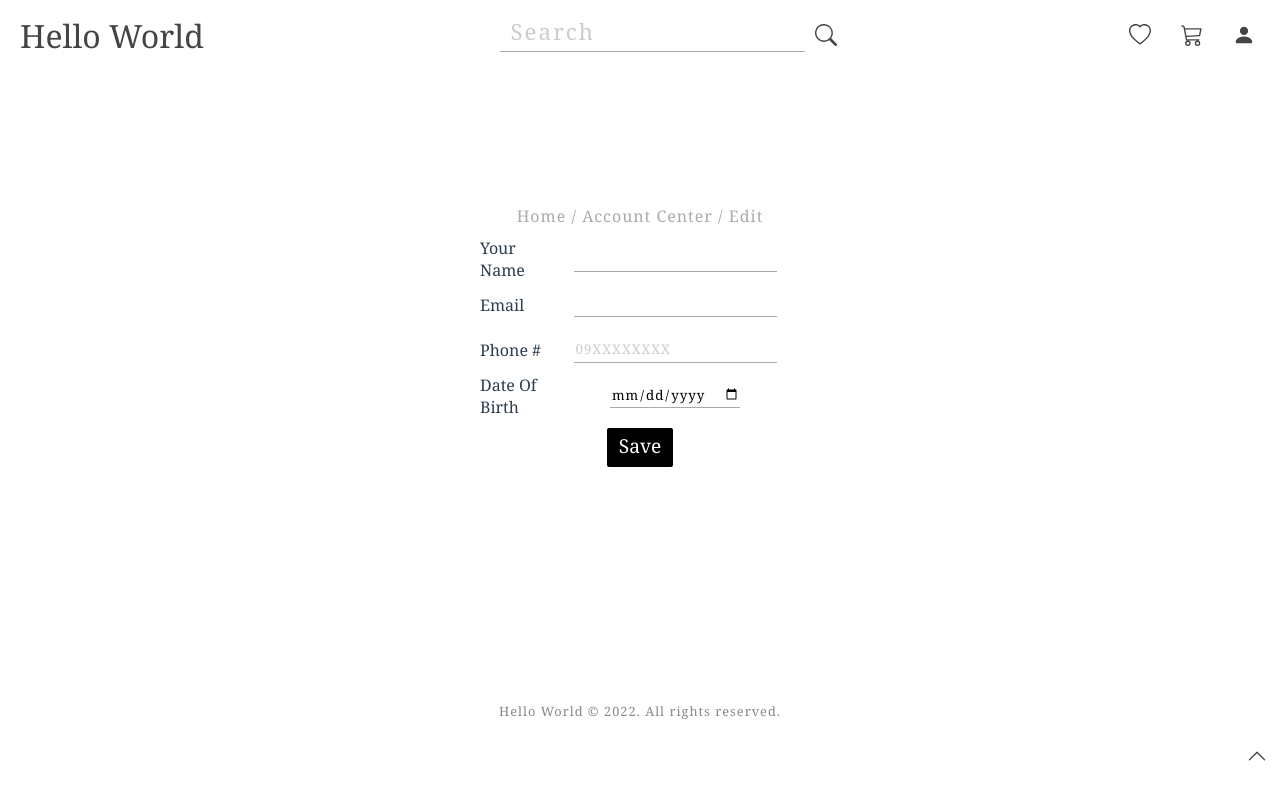
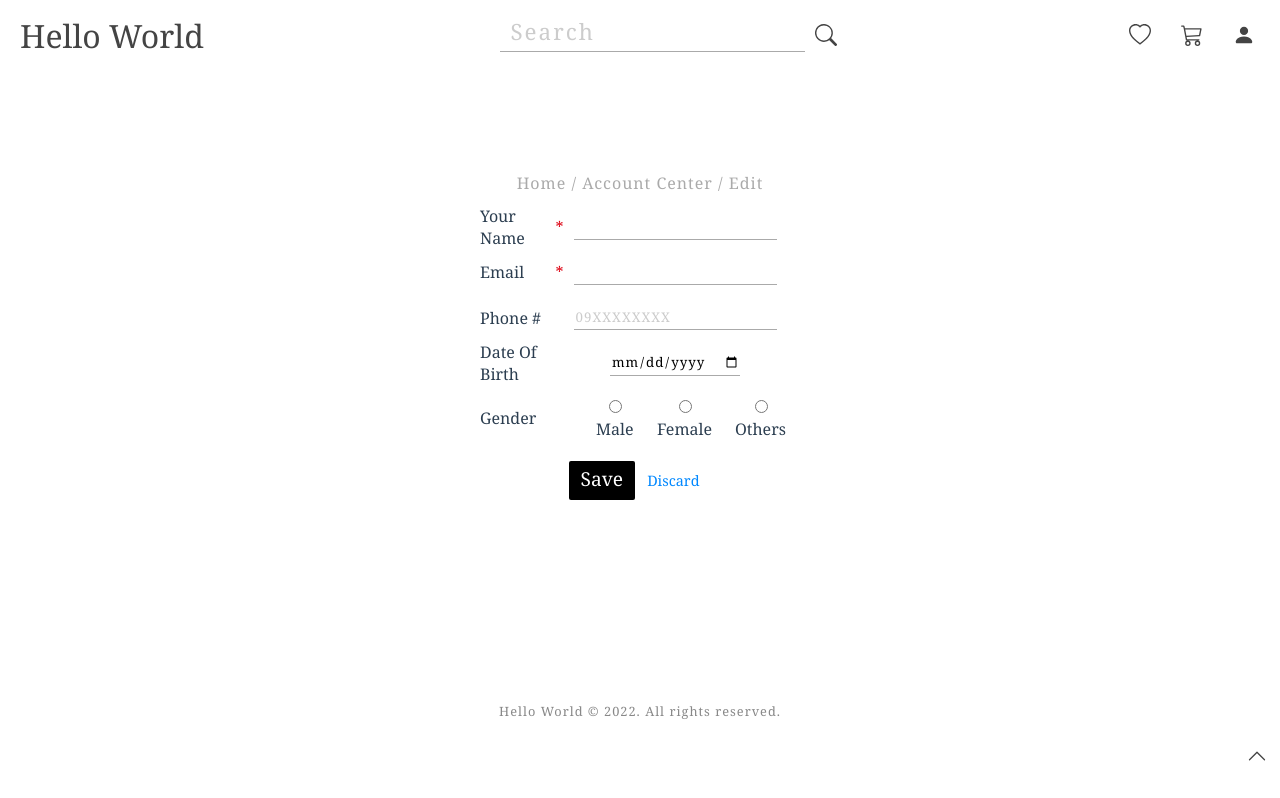
Before and after one commit to Jamison-Chen/my_online_shop, a Vue app: page /account-center/edit in a window 1280 px wide. Built offline with nearby package versions, Linux system fonts and the light colour scheme; no server answers.

Commit message:
Complete EditProfilePage

```diff
--- a/src/components/FormInput.vue
+++ b/src/components/FormInput.vue
@@ -11,6 +11,7 @@
       :class="{ 'should-alert': setting.shouldAlert }"
       :disabled="setting.disabled"
       @input="(e) => updateValue(e, setting.inputName)"
+      @change="(e) => updateValue(e, setting.inputName)"
       :value="initialValue"
       :size="inputSize"
     />
--- a/src/views/ChangePasswordPage.vue
+++ b/src/views/ChangePasswordPage.vue
@@ -11,11 +11,6 @@
       @clickSubmitButton="submit"
     />
   </div>
-  <MessageBox
-    :isActive="shouldShowMessageBox"
-    :message="successMsg"
-    type="success"
-  />
 </template>
 
 <script lang="ts">
@@ -23,13 +18,12 @@ import { defineComponent } from "vue";
 import store from "@/store";
 import CurrentPathBar from "@/components/CurrentPathBar.vue";
 import AccountForm from "@/components/AccountsForm.vue";
-import MessageBox from "@/components/MessageBox.vue";
 import { PageInfo, UserInfoInputSetting } from "@/myInterface";
 
 export default defineComponent({
   name: "ChangePasswordPage",
   store: store,
-  components: { CurrentPathBar, AccountForm, MessageBox },
+  components: { CurrentPathBar, AccountForm },
   data() {
     return {
       parentPageList: [
@@ -81,8 +75,6 @@ export default defineComponent({
       } as any,
       pageName: "Change Password" as string,
       alertMessage: "",
-      shouldShowMessageBox: false as boolean,
-      successMsg: "" as string,
     };
   },
   computed: {
@@ -106,17 +98,8 @@ export default defineComponent({
           credentials: "include",
         }).then((resp) => resp.json())) as any
       )["status"];
-      if (status === "succeeded") {
-        this.alertMessage = "";
-        setTimeout(() => {
-          this.successMsg = "Password Updated!";
-          this.shouldShowMessageBox = true;
-          setTimeout(() => {
-            this.shouldShowMessageBox = false;
-            this.$router.replace("/account-center");
-          }, 1500);
-        }, 100);
-      } else {
+      if (status === "succeeded") this.$router.replace("/account-center");
+      else {
         this.alertMessage = status;
         if (status === "wrong password") {
           this.formData.current_password = "";
--- a/src/views/EditProfilePage.vue
+++ b/src/views/EditProfilePage.vue
@@ -1,9 +1,10 @@
 <template>
   <div id="edit-profile-page">
     <CurrentPathBar :parentPageList="fullPathList" />
-    <div class="input-table">
+    <div class="main">
+      <div class="text-input-table">
         <FormInput
-        v-for="eachSetting in fieldsSettings"
+          v-for="eachSetting in textInputSettings"
           :key="eachSetting.inputName"
           :setting="eachSetting"
           :initialValue="originalFormData[eachSetting.inputName]"
@@ -11,10 +12,39 @@
           @input="updateValue($event)"
         />
       </div>
+      <div id="gender-input-row">
+        <span>Gender</span>
+        <label for="gender" v-for="each in genderOptios" :key="each">
+          <input
+            type="radio"
+            name="gender"
+            :value="each"
+            :checked="each === originalFormData.gender"
+            v-model="updatedFormData.gender"
+          />
+          {{ each }}
+        </label>
+      </div>
       <div class="alert-message" v-show="alertMessage !== ''">
         {{ alertMessage }}
       </div>
-    <input type="button" value="Save" @click="save" class="save-button" />
+      <div class="button-section">
+        <input
+          type="button"
+          value="Save"
+          @click="save"
+          id="save-button"
+          class="button"
+        />
+        <input
+          type="button"
+          value="Discard"
+          @click="discard"
+          id="discard-button"
+          class="button"
+        />
+      </div>
+    </div>
   </div>
 </template>
 
@@ -41,12 +71,12 @@ export default defineComponent({
           path: "/account-center",
         },
       ] as PageInfo[],
-      fieldsSettings: [
+      textInputSettings: [
         {
           inputName: "name",
           nameDisplayed: "Your Name",
           type: "text",
-          required: false,
+          required: true,
           pattern: ".{2,32}",
           placeholder: " ",
           shouldAlert: false,
@@ -56,7 +86,7 @@ export default defineComponent({
           inputName: "email",
           nameDisplayed: "Email",
           type: "email",
-          required: false,
+          required: true,
           pattern: "[A-Za-z0-9._%+-]+@[a-z0-9.-]+.[a-z]{2,4}$",
           placeholder: " ",
           shouldAlert: false,
@@ -83,6 +113,7 @@ export default defineComponent({
           disabled: false,
         },
       ] as UserInfoInputSetting[],
+      genderOptios: ["Male", "Female", "Others"],
       updatedFormData: {
         name: "",
         email: "",
@@ -118,16 +149,68 @@ export default defineComponent({
     updateValue(event: { inputName: string; value: string }): void {
       this.updatedFormData[event.inputName] = event.value;
     },
-    save(): void {},
+    async save(): Promise<void> {
+      let requestBody = new URLSearchParams();
+      for (let each in this.updatedFormData) {
+        if (this.updatedFormData[each] !== "") {
+          requestBody.append(each, this.updatedFormData[each]);
+        }
+      }
+      let status = (
+        (await fetch("http://127.0.0.1:8000/api/edit-profile", {
+          method: "post",
+          body: requestBody,
+          credentials: "include",
+        }).then((resp) => resp.json())) as any
+      ).status;
+      if (status === "succeeded") this.$router.replace("/account-center");
+      else {
+        this.alertMessage = status;
+        if (status === "info not sufficient") {
+          this.textInputSettings
+            .filter((e) => this.updatedFormData[e.inputName] === "")
+            .forEach((e) => (e.shouldAlert = true));
+        } else if (status === "name too long" || status === "name too short") {
+          this.textInputSettings
+            .filter((e) => e.inputName === "name")
+            .forEach((e) => (e.shouldAlert = true));
+        } else if (status === "duplicated email") {
+          this.textInputSettings
+            .filter((e) => e.inputName === "email")
+            .forEach((e) => (e.shouldAlert = true));
+        }
+      }
+    },
+    discard(): void {
+      this.$router.replace("/account-center");
+    },
   },
 });
 </script>
 
 <style lang="scss" scoped>
-.input-table {
-  display: table;
+.main {
   width: 320px;
   margin: 0 auto;
+  .text-input-table {
+    display: table;
+    width: 100%;
+  }
+  #gender-input-row {
+    display: flex;
+    justify-content: flex-start;
+    align-items: center;
+    width: 100%;
+    margin: 10px 0;
+    span {
+      margin-right: 50px;
+    }
+    label {
+      display: inline-block;
+      margin-right: 5px;
+      line-height: 1.4rem;
+    }
+  }
 }
 .alert-message {
   margin: 10px 0;
@@ -138,20 +221,30 @@ export default defineComponent({
   border: 2px solid #dd002277;
   background-color: #dd002222;
 }
-.save-button {
+.button {
   margin: 10px 0 20px 0;
   font-family: inherit;
+  border: none;
+  padding: 4px 12px 8px 12px;
+  cursor: pointer;
+  &#discard-button {
+    background-color: transparent;
+    color: $lightBlue;
+    font-size: 0.9rem;
+    &:hover {
+      color: $blue;
+    }
+  }
+  &#save-button {
     font-size: 1.2rem;
     background-color: $black;
-  border: none;
     color: $white;
-  padding: 4px 12px 8px 12px;
     border-radius: 2px;
-  cursor: pointer;
     transition-duration: 500ms;
     &:hover {
       background-color: $white;
       color: $black;
     }
   }
+}
 </style>
```
Lines whose indentation alone changed are shown as unchanged.
